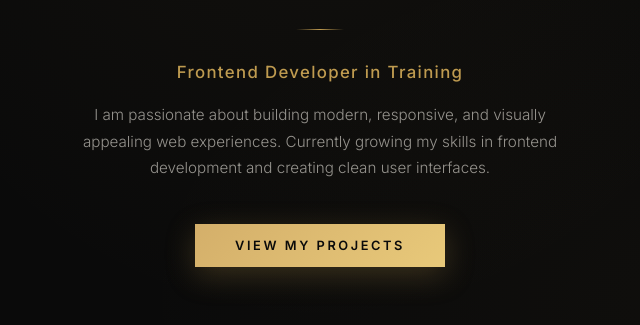
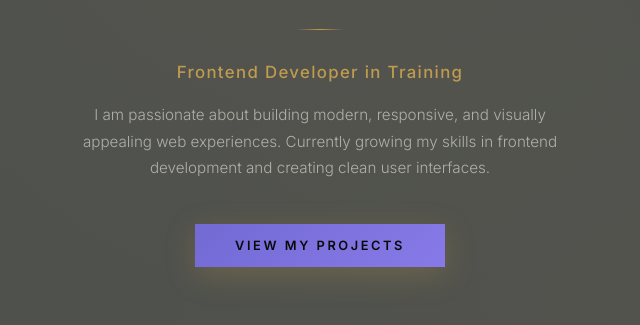
Before and after one commit to jerriecruiz001-prog/vibe-coding, a plain HTML site: page index.html in a window 1280 px wide. In both pictures the pointer is over the link "VIEW MY PROJECTS". Shown: the part 343-668 px from the top of the page, without its empty margins (320-960 px from the left). Drawn offline with nearby package versions, Linux system fonts and the light colour scheme.

Commit message:
Updated landing page design

```diff
--- a/style.css
+++ b/style.css
@@ -5,7 +5,7 @@ body {
   display: flex;
   align-items: center;
   justify-content: center;
-  background-color: #0a0a0a;
+  background-color: #4f514d;
   background-image:
     radial-gradient(ellipse at 50% 0%, rgba(191,155,80,0.06) 0%, transparent 60%),
     radial-gradient(ellipse at 80% 80%, rgba(191,155,80,0.03) 0%, transparent 40%);
@@ -22,6 +22,6 @@ body {
 .subtitle { font-size:1.05rem; font-weight:500; letter-spacing:0.08em; color:#bf9b50; margin-bottom:20px; }
 .description { font-size:0.95rem; font-weight:300; line-height:1.75; color:rgba(240,236,228,0.6); max-width:520px; margin:0 auto 44px; }
 .cta-button { display:inline-block; padding:14px 40px; font-family:'Inter',sans-serif; font-size:0.8rem; font-weight:600; letter-spacing:0.2em; text-transform:uppercase; color:#0a0a0a; background:linear-gradient(135deg,#bf9b50,#d4af6a); border:none; cursor:pointer; transition:all 0.3s ease; text-decoration:none; }
-.cta-button:hover { background:linear-gradient(135deg,#d4af6a,#e8c97a); transform:translateY(-2px); box-shadow:0 8px 30px rgba(191,155,80,0.25); }
+.cta-button:hover { background:linear-gradient(135deg,#736ad4,#877ae8); transform:translateY(-2px); box-shadow:0 8px 30px rgba(191,155,80,0.25); }
 .cta-button:active { transform:translateY(0); }
 @media (max-width:480px) { .hero { padding:32px 20px; } .description { font-size:0.88rem; } .cta-button { padding:12px 32px; font-size:0.75rem; } }
```
Also changed, not shown: screenshot/Screenshot 2026-03-31 at 9.54.26 pm.png (added).
